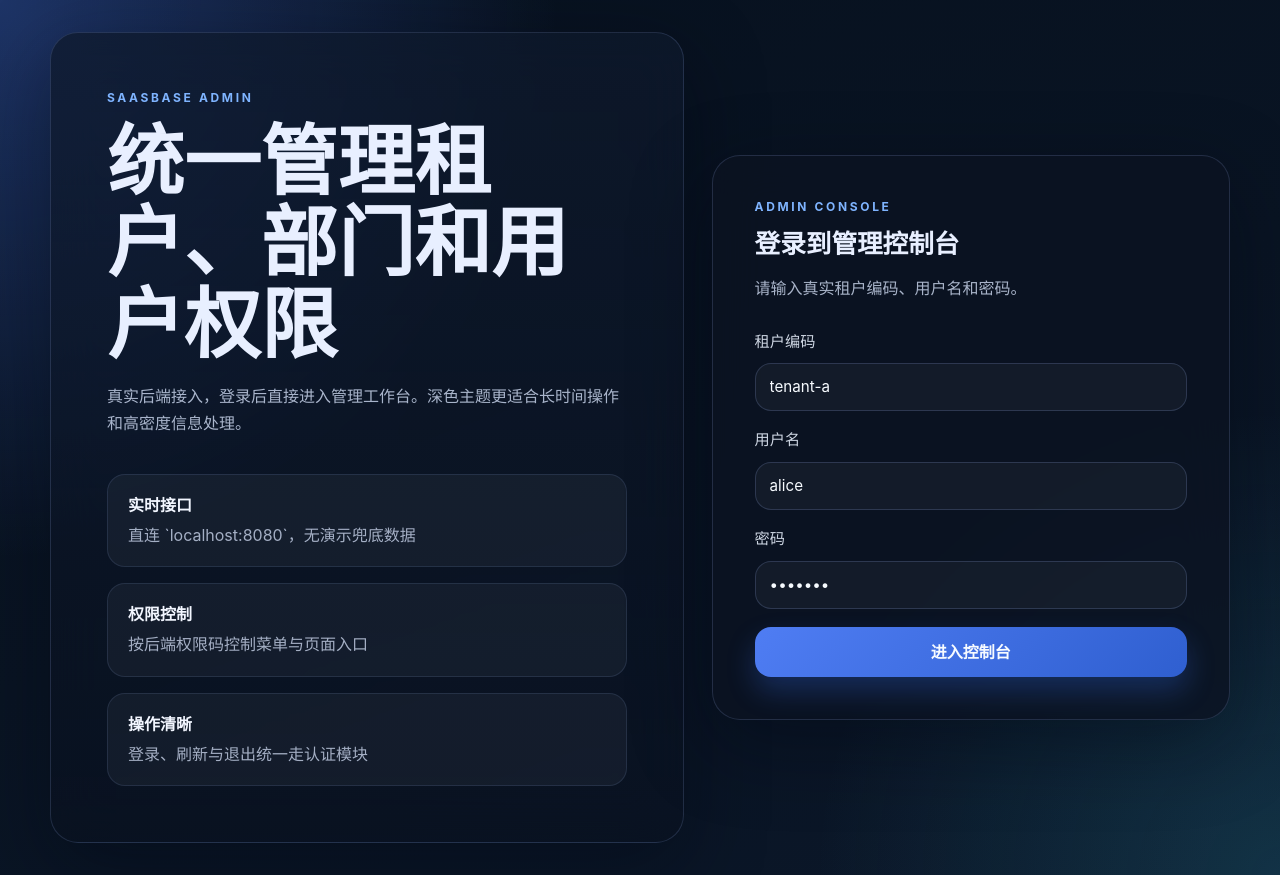
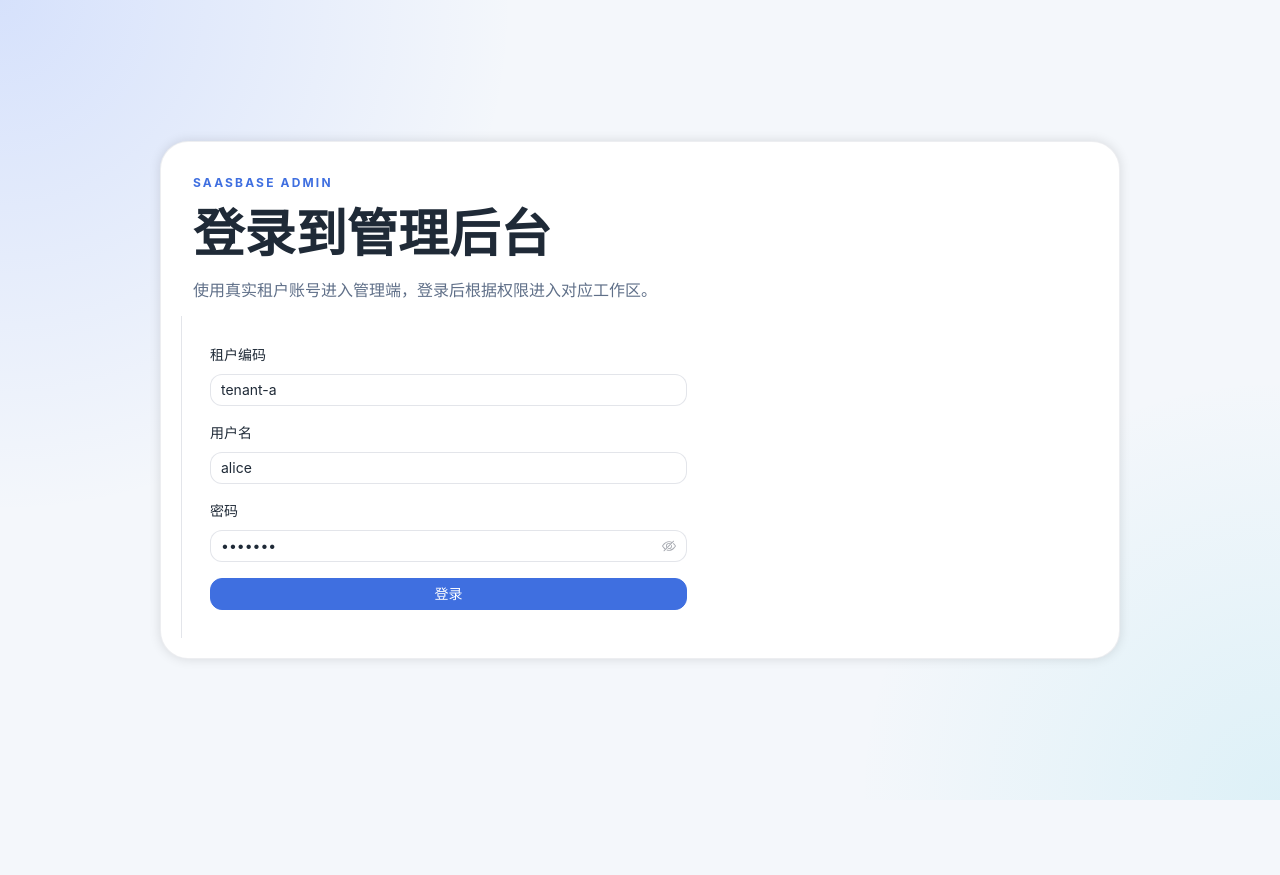
Before and after one commit to zhangzhewen-idea/SaaSBaseFrontend, a Vue app in the folder apps/admin/: page /login in a window 1280 px wide. After the commit the page ends 800 px from the top, so only its background shows below. Built offline with nearby package versions, Linux system fonts and the light colour scheme.

Commit message:
feat: 重做登录与系统页

```diff
--- a/apps/admin/src/modules/auth/LoginView.vue
+++ b/apps/admin/src/modules/auth/LoginView.vue
@@ -1,63 +1,42 @@
 <template>
   <section class="login-page" aria-labelledby="login-title">
-    <div class="login-shell">
-      <aside class="brand-panel">
+    <el-card class="login-shell" shadow="always">
+      <div class="brand-panel">
         <p class="login-eyebrow">SaaSBase Admin</p>
-        <h1 id="login-title">统一管理租户、部门和用户权限</h1>
+        <h1 id="login-title">登录到管理后台</h1>
         <p class="brand-copy">
-          真实后端接入，登录后直接进入管理工作台。深色主题更适合长时间操作和高密度信息处理。
+          使用真实租户账号进入管理端，登录后根据权限进入对应工作区。
         </p>
+      </div>
 
-        <ul class="feature-list" aria-label="页面特性">
-          <li>
-            <strong>实时接口</strong>
-            <span>直连 `localhost:8080`，无演示兜底数据</span>
-          </li>
-          <li>
-            <strong>权限控制</strong>
-            <span>按后端权限码控制菜单与页面入口</span>
-          </li>
-          <li>
-            <strong>操作清晰</strong>
-            <span>登录、刷新与退出统一走认证模块</span>
-          </li>
-        </ul>
-      </aside>
+      <el-form
+        class="login-form"
+        label-position="top"
+        :model="form"
+        @submit.prevent
+      >
+        <el-form-item label="租户编码">
+          <el-input v-model="form.tenantCode" autocomplete="organization" />
+        </el-form-item>
 
-      <div class="login-card">
-        <div class="card-header">
-          <p class="card-kicker">Admin Console</p>
-          <h2>登录到管理控制台</h2>
-          <p class="login-hint">请输入真实租户编码、用户名和密码。</p>
-        </div>
+        <el-form-item label="用户名">
+          <el-input v-model="form.username" autocomplete="username" />
+        </el-form-item>
 
-        <form class="login-form" @submit.prevent="handleSubmit">
-          <label class="field">
-            <span>租户编码</span>
-            <input v-model="tenantCode" autocomplete="organization" name="tenantCode" type="text" />
-          </label>
+        <el-form-item label="密码">
+          <el-input v-model="form.password" type="password" show-password autocomplete="current-password" />
+        </el-form-item>
 
-          <label class="field">
-            <span>用户名</span>
-            <input v-model="username" autocomplete="username" name="username" type="text" />
-          </label>
+        <el-alert v-if="errorMessage" :title="errorMessage" type="error" :closable="false" />
 
-          <label class="field">
-            <span>密码</span>
-            <input v-model="password" autocomplete="current-password" name="password" type="password" />
-          </label>
-
-          <p v-if="errorMessage" role="alert" class="error-text">{{ errorMessage }}</p>
-
-          <button type="submit" :disabled="loading">{{ loading ? '登录中...' : '进入控制台' }}</button>
-        </form>
-      </div>
-    </div>
+        <el-button type="primary" :loading="loading" @click="handleSubmit">登录</el-button>
+      </el-form>
+    </el-card>
   </section>
 </template>
 
 <script setup lang="ts">
-import { ref } from 'vue'
+import { reactive, ref } from 'vue'
 import { useRoute, useRouter } from 'vue-router'
 import { ElMessage } from 'element-plus'
 
@@ -68,9 +47,12 @@ const router = useRouter()
 const route = useRoute()
 const authStore = useAuthStore()
 
-const tenantCode = ref('tenant-a')
-const username = ref('alice')
-const password = ref('pass123')
+const form = reactive({
+  tenantCode: 'tenant-a',
+  username: 'alice',
+  password: 'pass123'
+})
+
 const errorMessage = ref('')
 const loading = ref(false)
 
@@ -83,7 +65,7 @@ async function handleSubmit(): Promise<void> {
   loading.value = true
 
   try {
-    const session = await authStore.login(tenantCode.value, username.value, password.value)
+    const session = await authStore.login(form.tenantCode, form.username, form.password)
     const redirect = typeof route.query.redirect === 'string' ? route.query.redirect : resolveDefaultRedirect(session)
     await router.replace(redirect)
     ElMessage.success('登录成功')
@@ -102,182 +84,69 @@ async function handleSubmit(): Promise<void> {
   place-items: center;
   padding: 32px;
   background:
-    radial-gradient(circle at top left, rgba(77, 126, 255, 0.32), transparent 36%),
-    radial-gradient(circle at bottom right, rgba(56, 193, 219, 0.16), transparent 30%),
-    linear-gradient(160deg, #07111f 0%, #091423 52%, #0b1729 100%);
-  color: #e8efff;
+    radial-gradient(circle at top left, rgba(77, 126, 255, 0.18), transparent 34%),
+    radial-gradient(circle at bottom right, rgba(56, 193, 219, 0.12), transparent 28%),
+    var(--color-bg);
 }
 
 .login-shell {
-  width: min(1180px, 100%);
-  min-height: 680px;
+  width: min(960px, 100%);
   display: grid;
-  grid-template-columns: 1.1fr 0.9fr;
-  gap: 28px;
-}
-
-.brand-panel,
-.login-card {
-  border: 1px solid rgba(159, 187, 255, 0.16);
+  gap: 24px;
+  grid-template-columns: minmax(0, 1fr) 360px;
+  align-items: center;
   border-radius: 28px;
-  backdrop-filter: blur(24px);
-  box-shadow: 0 24px 80px rgba(2, 8, 20, 0.42);
 }
 
 .brand-panel {
-  padding: 56px;
-  display: flex;
-  flex-direction: column;
-  justify-content: center;
-  background: linear-gradient(180deg, rgba(14, 25, 44, 0.76), rgba(9, 16, 30, 0.54));
+  padding: 12px 8px 12px 12px;
 }
 
-.login-card {
-  align-self: center;
-  padding: 42px;
-  background: rgba(11, 19, 34, 0.82);
-}
-
-.login-eyebrow,
-.card-kicker {
+.login-eyebrow {
   margin: 0 0 14px;
+  letter-spacing: 0.18em;
   text-transform: uppercase;
-  letter-spacing: 0.22em;
   font-size: 0.75rem;
-  color: #7fb4ff;
   font-weight: 700;
-}
-
-h1,
-h2 {
-  margin: 0;
-  line-height: 1.06;
+  color: var(--color-brand-500);
 }
 
 h1 {
-  max-width: 10ch;
-  font-size: clamp(2.8rem, 6vw, 4.9rem);
+  margin: 0;
+  font-size: clamp(2rem, 4vw, 3.2rem);
+  line-height: 1.06;
+  color: var(--color-text);
 }
 
-h2 {
-  font-size: clamp(1.6rem, 2vw, 2.2rem);
-}
-
-.brand-copy,
-.login-hint {
-  margin: 18px 0 0;
-  color: rgba(220, 231, 255, 0.76);
+.brand-copy {
+  margin: 16px 0 0;
+  color: var(--color-text-weak);
   line-height: 1.7;
-}
-
-.feature-list {
-  list-style: none;
-  padding: 0;
-  margin: 36px 0 0;
-  display: grid;
-  gap: 16px;
-}
-
-.feature-list li {
-  padding: 18px 20px;
-  border-radius: 18px;
-  background: rgba(255, 255, 255, 0.045);
-  border: 1px solid rgba(159, 187, 255, 0.12);
-}
-
-.feature-list strong {
-  display: block;
-  margin-bottom: 6px;
-  color: #f2f6ff;
-}
-
-.feature-list span {
-  color: rgba(220, 231, 255, 0.72);
-  line-height: 1.6;
-}
-
-.card-header {
-  margin-bottom: 28px;
 }
 
 .login-form {
   display: grid;
-  gap: 18px;
+  gap: 16px;
+  padding: 28px;
+  border-left: 1px solid var(--color-border);
 }
 
-.field {
-  display: grid;
-  gap: 10px;
-  color: rgba(235, 242, 255, 0.88);
-  font-size: 0.95rem;
+.login-form :deep(.el-form-item) {
+  margin-bottom: 0;
 }
 
-.field input {
-  min-height: 48px;
-  border: 1px solid rgba(159, 187, 255, 0.18);
-  border-radius: 16px;
-  padding: 0 14px;
-  background: rgba(255, 255, 255, 0.04);
-  color: #f7fbff;
-  outline: none;
-  transition:
-    border-color 0.2s ease,
-    box-shadow 0.2s ease,
-    transform 0.2s ease;
+.login-form :deep(.el-button) {
+  width: 100%;
 }
 
-.field input:focus {
-  border-color: rgba(109, 169, 255, 0.88);
-  box-shadow: 0 0 0 4px rgba(63, 111, 224, 0.24);
-}
-
-.error-text {
-  margin: 0;
-  color: #ffb4b4;
-}
-
-button {
-  min-height: 50px;
-  border: 0;
-  border-radius: 16px;
-  background: linear-gradient(135deg, #4f7df3 0%, #2f5fd0 100%);
-  color: #f7fbff;
-  font: inherit;
-  font-weight: 700;
-  cursor: pointer;
-  transition:
-    transform 0.2s ease,
-    box-shadow 0.2s ease,
-    opacity 0.2s ease;
-  box-shadow: 0 14px 28px rgba(47, 95, 208, 0.32);
-}
-
-button:hover:not(:disabled) {
-  transform: translateY(-1px);
-}
-
-button:disabled {
-  opacity: 0.72;
-  cursor: wait;
-}
-
-@media (max-width: 960px) {
+@media (max-width: 900px) {
   .login-shell {
     grid-template-columns: 1fr;
-    min-height: auto;
   }
 
-  .brand-panel,
-  .login-card {
-    padding: 28px;
-  }
-
-  .brand-panel {
-    order: 2;
-  }
-
-  .login-card {
-    order: 1;
+  .login-form {
+    border-left: 0;
+    border-top: 1px solid var(--color-border);
   }
 }
 </style>
--- a/apps/admin/src/modules/system/ForbiddenPage.vue
+++ b/apps/admin/src/modules/system/ForbiddenPage.vue
@@ -1,47 +1,18 @@
 <template>
-  <div class="status-card card">
-    <p class="eyebrow">403 Forbidden</p>
-    <h2>没有权限访问当前页面</h2>
-    <p>当前会话没有匹配的权限，或者租户范围不允许进入此模块。</p>
-    <button type="button" @click="$router.push('/dashboard')">返回工作台</button>
-  </div>
+  <section class="system-page">
+    <el-result icon="warning" title="没有权限访问当前页面" sub-title="当前会话没有匹配的权限，或者租户范围不允许进入此模块。">
+      <template #extra>
+        <el-button type="primary" @click="$router.push('/dashboard')">返回工作台</el-button>
+      </template>
+    </el-result>
+  </section>
 </template>
 
 <style scoped>
-.card {
-  max-width: 560px;
-  margin: 56px auto;
+.system-page {
+  min-height: 100vh;
+  display: grid;
+  place-items: center;
   padding: 32px;
-  background: linear-gradient(180deg, rgba(16, 26, 44, 0.94), rgba(9, 16, 30, 0.92));
-  border: 1px solid rgba(151, 180, 238, 0.14);
-  border-radius: 24px;
-  box-shadow: 0 24px 72px rgba(2, 8, 20, 0.34);
-  color: #f7fbff;
-}
-
-.eyebrow {
-  margin: 0 0 10px;
-  color: #7fb4ff;
-  font-weight: 700;
-}
-
-h2,
-p {
-  margin: 0;
-}
-
-p {
-  margin-top: 12px;
-  color: rgba(220, 231, 255, 0.72);
-}
-
-button {
-  margin-top: 24px;
-  padding: 12px 18px;
-  border: 0;
-  border-radius: 999px;
-  background: linear-gradient(135deg, var(--color-brand-500), var(--color-brand-700));
-  color: #f7fbff;
-  font-weight: 700;
 }
 </style>
--- a/apps/admin/src/modules/system/NotFoundPage.vue
+++ b/apps/admin/src/modules/system/NotFoundPage.vue
@@ -1,47 +1,18 @@
 <template>
-  <div class="status-card card">
-    <p class="eyebrow">404 Not Found</p>
-    <h2>页面不存在</h2>
-    <p>你访问的路由没有被配置，或者已被迁移到新的位置。</p>
-    <button type="button" @click="$router.push('/dashboard')">回到工作台</button>
-  </div>
+  <section class="system-page">
+    <el-result icon="error" title="页面不存在" sub-title="你访问的路由没有被配置，或者已被迁移到新的位置。">
+      <template #extra>
+        <el-button type="primary" @click="$router.push('/dashboard')">回到工作台</el-button>
+      </template>
+    </el-result>
+  </section>
 </template>
 
 <style scoped>
-.card {
-  max-width: 560px;
-  margin: 56px auto;
+.system-page {
+  min-height: 100vh;
+  display: grid;
+  place-items: center;
   padding: 32px;
-  background: linear-gradient(180deg, rgba(16, 26, 44, 0.94), rgba(9, 16, 30, 0.92));
-  border: 1px solid rgba(151, 180, 238, 0.14);
-  border-radius: 24px;
-  box-shadow: 0 24px 72px rgba(2, 8, 20, 0.34);
-  color: #f7fbff;
-}
-
-.eyebrow {
-  margin: 0 0 10px;
-  color: #7fb4ff;
-  font-weight: 700;
-}
-
-h2,
-p {
-  margin: 0;
-}
-
-p {
-  margin-top: 12px;
-  color: rgba(220, 231, 255, 0.72);
-}
-
-button {
-  margin-top: 24px;
-  padding: 12px 18px;
-  border: 0;
-  border-radius: 999px;
-  background: linear-gradient(135deg, var(--color-brand-500), var(--color-brand-700));
-  color: #f7fbff;
-  font-weight: 700;
 }
 </style>
```
Also changed, not shown: 2 other files (tests, documents, lock files or other folders).
